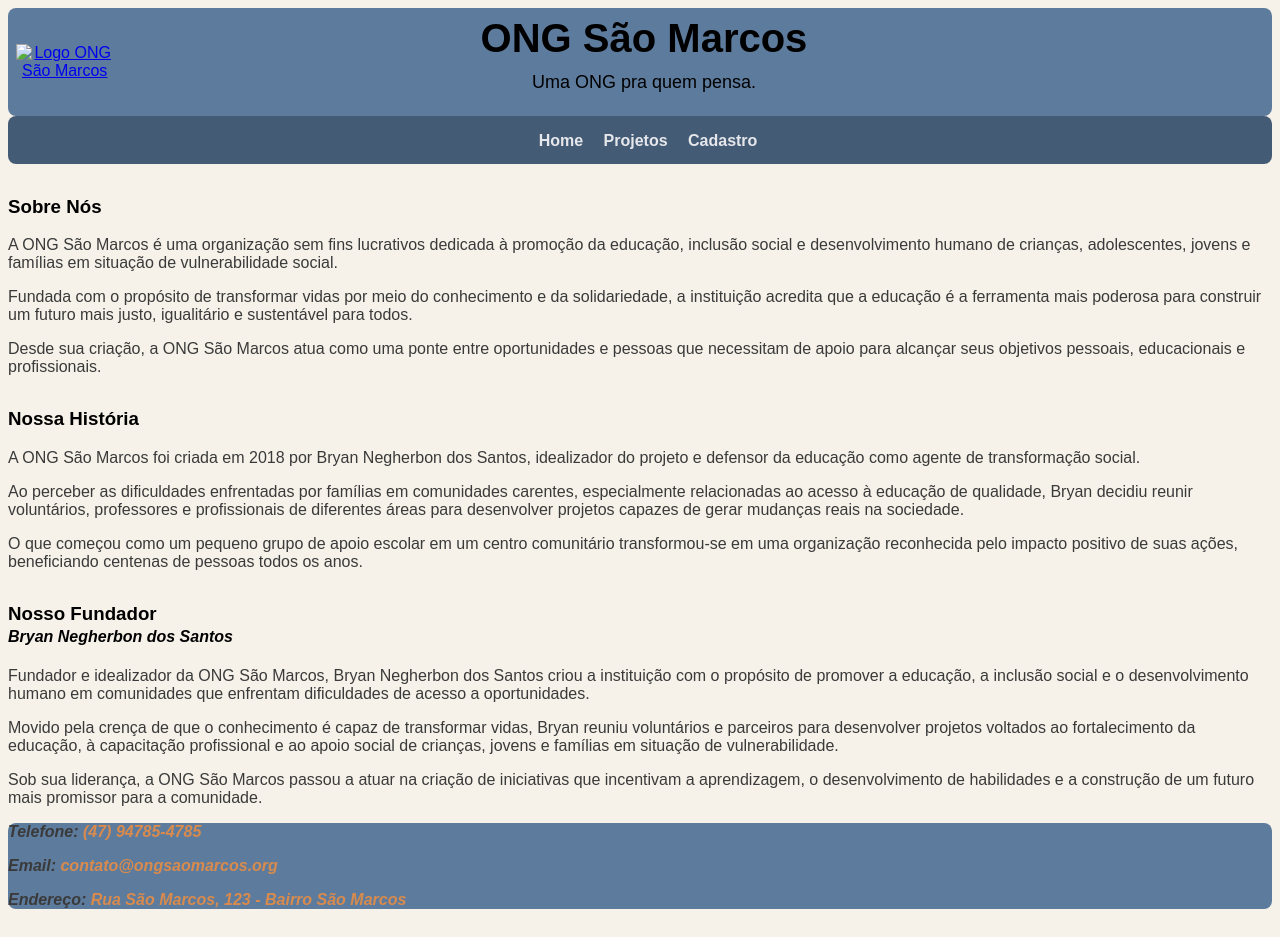
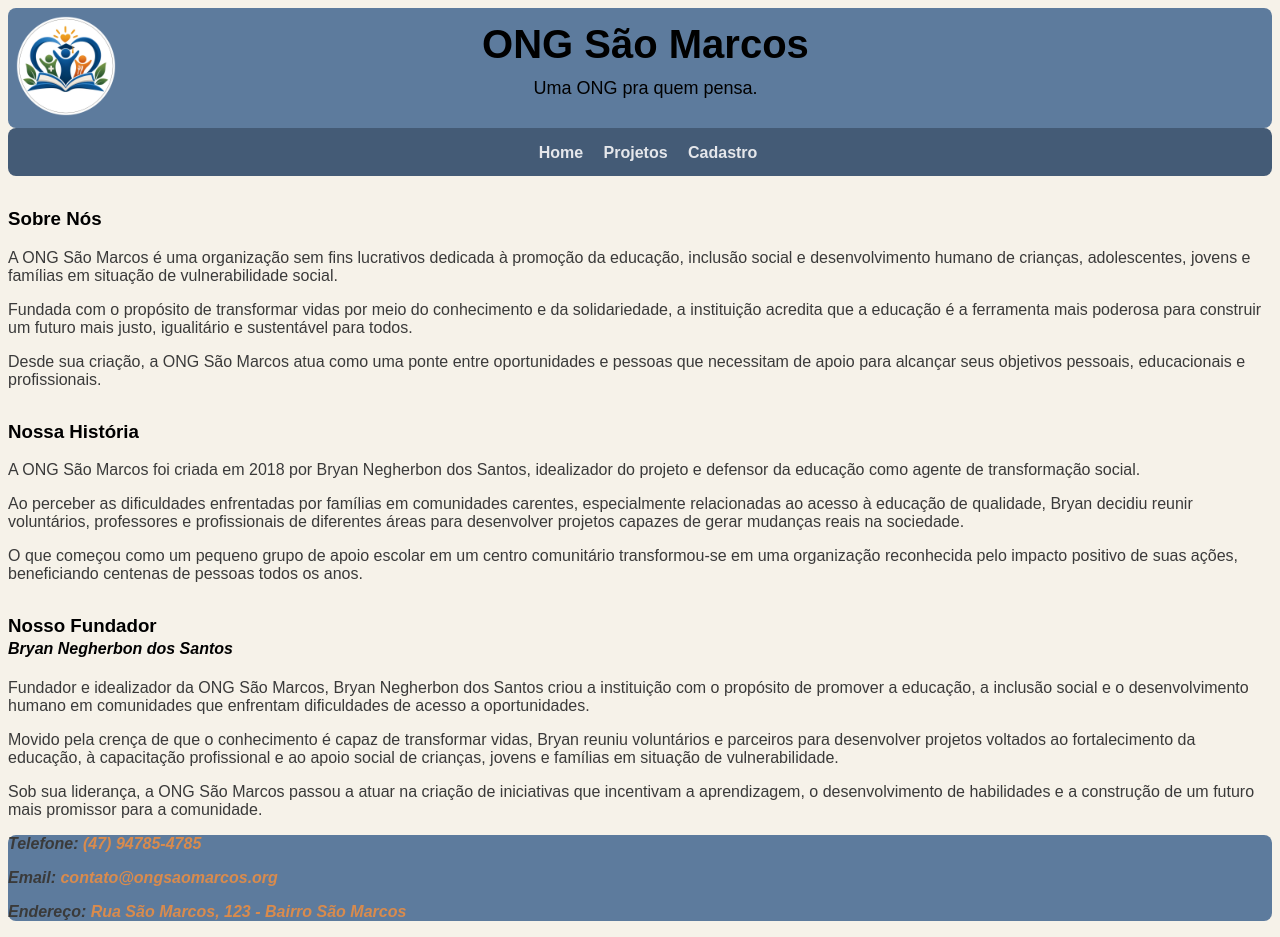
Before and after one commit to NegherbonBryan/Projeto-ONG, a plain HTML site: page index.html in a window 1280 px wide. Drawn offline with Linux system fonts and the light colour scheme.

Commit message:
Update index.html

```diff
--- a/index.html
+++ b/index.html
@@ -11,7 +11,7 @@
     <header>
       <a href="index.html">
         <img
-          src="Image/Logo-ONG-São-Marcos.png"
+          src="Logo-ONG-São-Marcos.png"
           alt="Logo ONG São Marcos"
           class="logo"
         />
```
